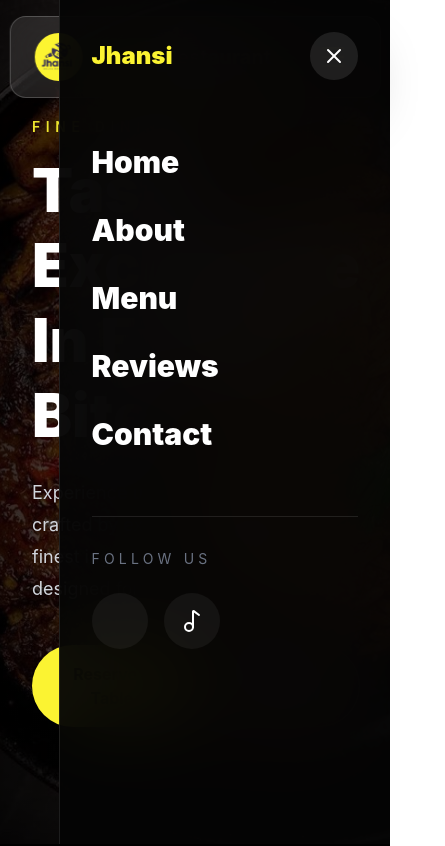
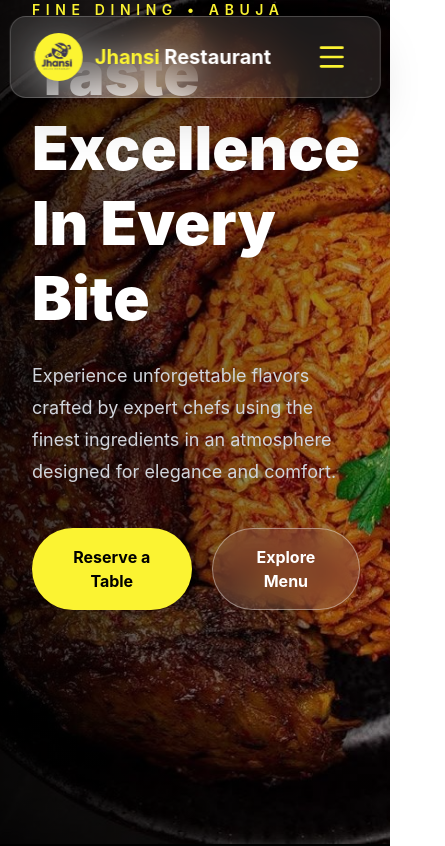
Before and after one commit to Gbolly-Stark/j-res, a React (Vite) app: page / in a window 390 px wide. Shown: the top 846 px of the page, 445 px wide, since content can reach past the window. Built offline with nearby package versions, Linux system fonts and the light colour scheme.

Commit message:
Add files via upload

```diff
--- a/src/components/Hero.tsx
+++ b/src/components/Hero.tsx
@@ -48,9 +48,9 @@ tl.from(
 
   });
   return (
-    <section
-    id="home"
-      className="relative h-screen w-full bg-cover bg-center"
+  <section
+  id="home"
+  className="relative min-h-screen w-full overflow-hidden bg-cover bg-center"
       style={{ backgroundImage: "url('/hero.jfif')" }}
     >
      <div className="absolute inset-0 z-0 bg-gradient-to-r from-black/80 via-black/50 to-black/30" />
--- a/src/components/Navbar.tsx
+++ b/src/components/Navbar.tsx
@@ -18,10 +18,12 @@ const Navbar = () => {
   });
 
   useGSAP(() => {
-    if (menuOpen) {
+    if (menuOpen && sidebarRef.current) {
       gsap.fromTo(
         sidebarRef.current,
-        { x: "100%" },
+        {
+          x: "100%",
+        },
         {
           x: "0%",
           duration: 0.7,
@@ -34,19 +36,26 @@ const Navbar = () => {
         opacity: 0,
         stagger: 0.12,
         duration: 0.5,
+        delay: 0.2,
         ease: "power3.out",
-        delay: 0.2,
       });
     }
   }, [menuOpen]);
 
+
+  const closeMenu = () => setMenuOpen(false);
+
+
   return (
     <>
+      {/* NAVBAR */}
       <nav
         ref={navRef}
-        className="fixed top-4 left-1/2 -translate-x-1/2 z-50 w-[95%] max-w-7xl rounded-2xl border border-white/20 bg-white/10 backdrop-blur-xl shadow-2xl px-6 py-4"
+        className="fixed top-4 left-1/2 -translate-x-1/2 z-[9999] w-[95%] max-w-7xl rounded-2xl border border-white/20 bg-white/10 backdrop-blur-xl shadow-2xl px-6 py-4"
       >
         <div className="flex items-center justify-between">
+
+          {/* LOGO */}
           <div className="flex items-center gap-3">
             <img
               src="/jhansi logo.jfif"
@@ -58,150 +67,101 @@ const Navbar = () => {
               Jhansi <span className="text-white">Restaurant</span>
             </h1>
           </div>
-<ul className="hidden md:flex items-center gap-8 text-[#FBF332] font-semibold">
-            <li><a href="#home" className="hover:text-white transition">Home</a></li>
-            <li><a href="#about" className="hover:text-white transition">About</a></li>
-            <li><a href="#menu" className="hover:text-white transition">Menu</a></li>
-            <li><a href="#review" className="hover:text-white transition">Reviews</a></li>
-            <li><a href="#contact" className="hover:text-white transition">Contact</a></li>
-          </ul>
 
+
+          {/* HAMBURGER */}
           <button
-  onClick={() => setMenuOpen(!menuOpen)}
-  className="md:hidden rounded-xl p-2 text-[#FBF332]"
+            onClick={() => setMenuOpen(true)}
+            className="rounded-xl p-2 text-[#FBF332]"
           >
-  {menuOpen ? <X size={30} /> : <Menu size={30} />}
+            <Menu size={32}/>
           </button>
 
         </div>
+      </nav>
+
+
+
+      {/* OVERLAY */}
       {menuOpen && (
-  <div className="md:hidden mt-4 rounded-2xl border border-white/10 bg-black/90 backdrop-blur-xl shadow-2xl overflow-hidden">
+        <div
+          onClick={closeMenu}
+          className="fixed inset-0 z-[9998] bg-black/70 backdrop-blur-sm"
+        />
+      )}
 
-    <a
-      href="#home"
-      onClick={() => setMenuOpen(false)}
-      className="block px-6 py-4 text-[#FBF332] hover:bg-white/10 transition"
+
+
+      {/* SIDEBAR */}
+      {menuOpen && (
+        <aside
+          ref={sidebarRef}
+          className="fixed right-0 top-0 z-[9999] h-screen w-[85%] max-w-sm bg-[#050505]/95 backdrop-blur-2xl border-l border-white/10 p-8"
         >
+
+          <div className="flex items-center justify-between">
+
+            <h2 className="text-3xl font-black text-[#FBF332]">
+              Jhansi
+            </h2>
+
+            <button
+              onClick={closeMenu}
+              className="rounded-full bg-white/10 p-3 text-white"
+            >
+              <X size={26}/>
+            </button>
+
+          </div>
+
+
+
+          <div className="mt-16 flex flex-col gap-8">
+
+            <a onClick={closeMenu} href="#home" className="mobile-link text-3xl font-black text-white hover:text-[#FBF332]">
               Home
             </a>
 
-    <a
-      href="#about"
-      onClick={() => setMenuOpen(false)}
-      className="block px-6 py-4 text-[#FBF332] hover:bg-white/10 transition"
-    >
+            <a onClick={closeMenu} href="#about" className="mobile-link text-3xl font-black text-white hover:text-[#FBF332]">
               About
             </a>
 
-    <a
-      href="#menu"
-      onClick={() => setMenuOpen(false)}
-      className="block px-6 py-4 text-[#FBF332] hover:bg-white/10 transition"
-    >
+            <a onClick={closeMenu} href="#menu" className="mobile-link text-3xl font-black text-white hover:text-[#FBF332]">
               Menu
             </a>
 
-    <a
-      href="#gallery"
-      onClick={() => setMenuOpen(false)}
-      className="block px-6 py-4 text-[#FBF332] hover:bg-white/10 transition"
-    >
-      Gallery
+            <a onClick={closeMenu} href="#review" className="mobile-link text-3xl font-black text-white hover:text-[#FBF332]">
+              Reviews
             </a>
 
-    <a
-      href="#contact"
-      onClick={() => setMenuOpen(false)}
-      className="block px-6 py-4 text-[#FBF332] hover:bg-white/10 transition"
-    >
+            <a onClick={closeMenu} href="#contact" className="mobile-link text-3xl font-black text-white hover:text-[#FBF332]">
               Contact
             </a>
 
           </div>
-)}
-      </nav>
 
-      {menuOpen && (<div className="fixed inset-0 z-40 bg-black/70 backdrop-blur-sm" onClick={() => setMenuOpen(false)} />)}
 
-      <div
-  ref={sidebarRef}
-  className="fixed right-0 top-0 z-50 h-screen w-[85%] max-w-sm bg-[#050505]/95 backdrop-blur-2xl border-l border-white/10 p-8 md:hidden"
->
-  <div className="flex items-center justify-between">
-    <h2 className="text-2xl font-black text-[#FBF332]">Jhansi</h2>
-
-    <button
-      onClick={() => setMenuOpen(false)}
-      className="rounded-full bg-white/10 p-3 text-white hover:bg-white/20 transition"
-    >
-      <X size={24} />
-    </button>
-  </div>
-
-  <div className="mt-16 flex flex-col gap-8">
-    <a
-      href="#home"
-      onClick={() => setMenuOpen(false)}
-      className="mobile-link text-3xl font-black text-white hover:text-[#FBF332] transition"
-    >
-      Home
-    </a>
-
-    <a
-      href="#about"
-      onClick={() => setMenuOpen(false)}
-      className="mobile-link text-3xl font-black text-white hover:text-[#FBF332] transition"
-    >
-      About
-    </a>
-
-    <a
-      href="#menu"
-      onClick={() => setMenuOpen(false)}
-      className="mobile-link text-3xl font-black text-white hover:text-[#FBF332] transition"
-    >
-      Menu
-    </a>
-
-    <a
-      href="#review"
-      onClick={() => setMenuOpen(false)}
-      className="mobile-link text-3xl font-black text-white hover:text-[#FBF332] transition"
-    >
-      Reviews
-    </a>
-
-    <a
-      href="#contact"
-      onClick={() => setMenuOpen(false)}
-      className="mobile-link text-3xl font-black text-white hover:text-[#FBF332] transition"
-    >
-      Contact
-    </a>
-  </div>
 
           <div className="mt-16 border-t border-white/10 pt-8">
+
             <p className="text-sm uppercase tracking-[0.3em] text-gray-500 mb-6">
               Follow Us
             </p>
 
             <div className="flex gap-4">
-      <a
-        href="#"
-        className="mobile-link flex h-14 w-14 items-center justify-center rounded-full bg-white/5 text-white transition hover:bg-[#FBF332] hover:text-black"
-      >
 
-      </a>
+              <div className="flex h-14 w-14 items-center justify-center rounded-full bg-white/5 text-white">
+                <Music2/>
+              </div>
 
-      <a
-        href="#"
-        className="mobile-link flex h-14 w-14 items-center justify-center rounded-full bg-white/5 text-white transition hover:bg-[#FBF332] hover:text-black"
-      >
-        <Music2 />
-      </a>
             </div>
+
           </div>
-</div>
+
+
+        </aside>
+      )}
+
     </>
   );
 };
--- a/src/index.css
+++ b/src/index.css
@@ -2,3 +2,12 @@
 html {
   scroll-behavior: smooth;
 }
+html,
+body {
+  overflow-x: hidden;
+  width: 100%;
+}
+
+* {
+  box-sizing: border-box;
+}
```
Lines whose indentation alone changed are shown as unchanged.
